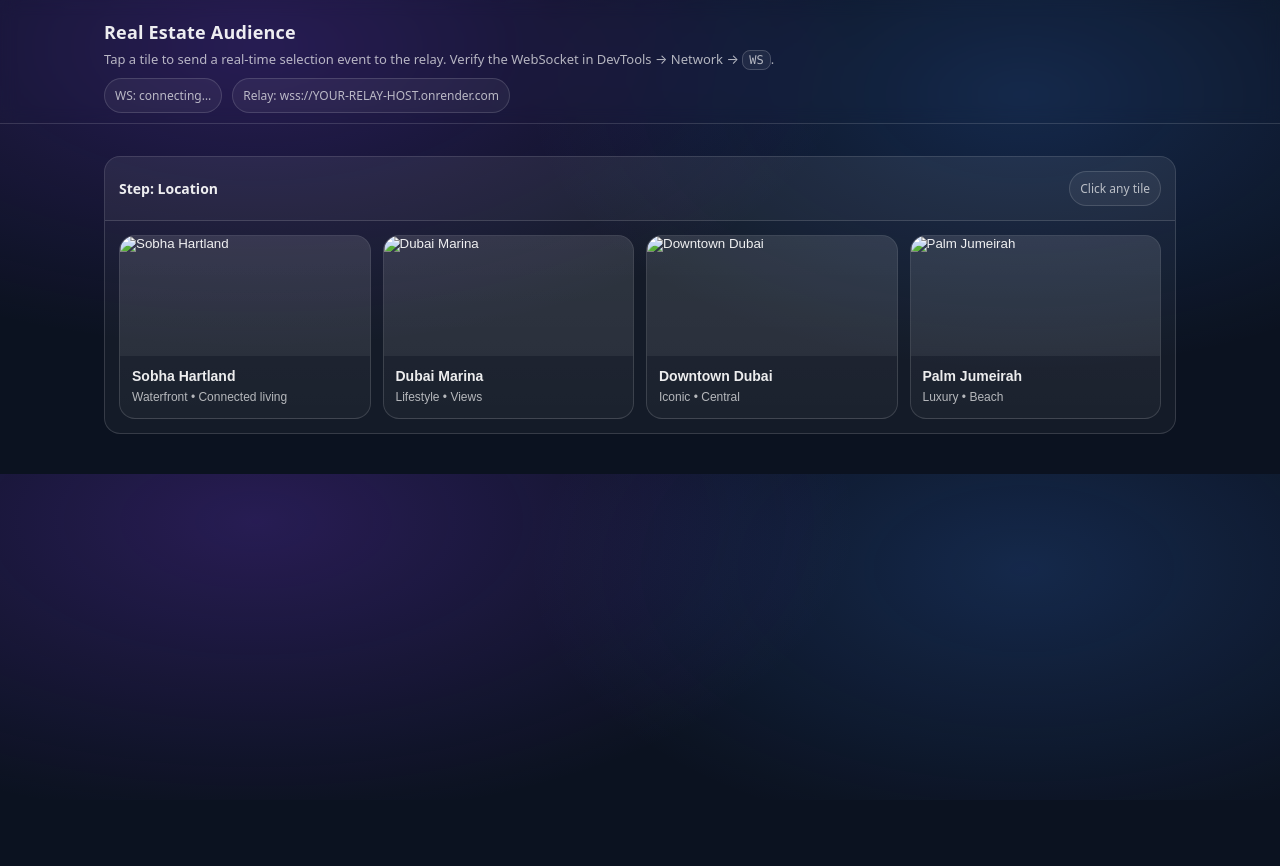
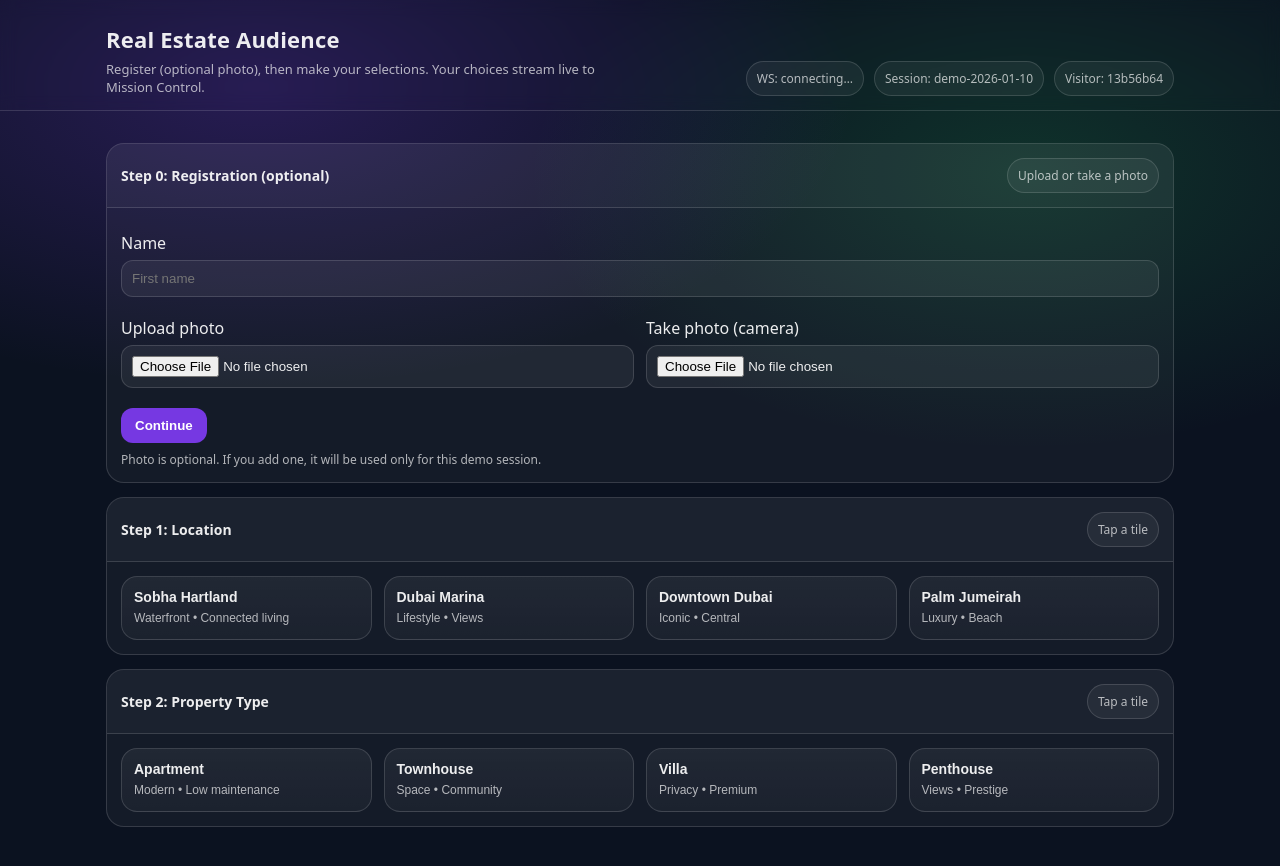
Before and after one commit to kellyssia/real-estate-audience-demo, a plain HTML site: page index.html in a window 1280 px wide. Before the commit the page ends 800 px from the top, so only its background shows below. Drawn offline with Linux system fonts and the light colour scheme.

Commit message:
Replace index with new fancy audience + registration

```diff
--- a/index.html
+++ b/index.html
@@ -6,260 +6,276 @@
   <title>Real Estate Audience</title>
 
   <style>
-      :root {
-        --bg: #0b1220;
-        --card: rgba(255, 255, 255, 0.06);
-        --card2: rgba(255, 255, 255, 0.09);
-        --text: rgba(255, 255, 255, 0.92);
-        --muted: rgba(255, 255, 255, 0.68);
-        --border: rgba(255, 255, 255, 0.14);
-        --accent: #7c3aed;
+    :root{
+      --bg:#0b1220;
+      --card:rgba(255,255,255,.06);
+      --card2:rgba(255,255,255,.09);
+      --text:rgba(255,255,255,.92);
+      --muted:rgba(255,255,255,.68);
+      --border:rgba(255,255,255,.14);
+      --accent:#7c3aed;
+      --accent2:#22c55e;
     }
-
-      * { box-sizing: border-box; }
-      body {
-        margin: 0;
+    *{box-sizing:border-box}
+    body{
+      margin:0;
       font-family: ui-sans-serif, system-ui, -apple-system, Segoe UI, Roboto, Helvetica, Arial;
-        background: radial-gradient(1200px 600px at 20% 10%, rgba(124,58,237,0.25), transparent 50%),
-                    radial-gradient(900px 500px at 80% 20%, rgba(59,130,246,0.20), transparent 55%),
+      background:
+        radial-gradient(1200px 600px at 20% 10%, rgba(124,58,237,0.25), transparent 50%),
+        radial-gradient(900px 500px at 80% 20%, rgba(34,197,94,0.18), transparent 55%),
         var(--bg);
-        color: var(--text);
+      color:var(--text);
     }
-
-      header {
-        padding: 20px 18px 10px;
-        border-bottom: 1px solid var(--border);
+    a{color:inherit;text-decoration:none}
+    .wrap{max-width:1100px;margin:0 auto;padding:0 16px}
+    header{
+      padding:24px 0 14px;
+      border-bottom:1px solid var(--border);
       backdrop-filter: blur(8px);
     }
-
-      .wrap {
-        max-width: 1100px;
-        margin: 0 auto;
-        padding: 0 14px;
+    .hero{
+      display:flex;flex-wrap:wrap;gap:14px;align-items:flex-end;justify-content:space-between;
     }
-
-      h1 {
-        margin: 0;
-        font-size: 18px;
-        letter-spacing: 0.2px;
+    .hero h1{
+      margin:0;
+      font-size:22px;
+      letter-spacing:.2px;
     }
-
-      .sub {
-        margin: 6px 0 0;
-        color: var(--muted);
-        font-size: 13px;
+    .hero p{
+      margin:6px 0 0;
+      color:var(--muted);
+      font-size:13px;
+      max-width:72ch;
     }
-
-      .statusbar {
-        margin-top: 10px;
-        display: flex;
-        gap: 10px;
-        flex-wrap: wrap;
+    .pills{display:flex;gap:10px;flex-wrap:wrap;margin-top:12px}
+    .pill{
+      padding:8px 10px;
+      border:1px solid var(--border);
+      background:rgba(255,255,255,0.05);
+      border-radius:999px;
+      font-size:12px;
+      color:var(--muted);
     }
-
-      .pill {
-        padding: 8px 10px;
-        border: 1px solid var(--border);
-        background: rgba(255,255,255,0.05);
-        border-radius: 999px;
-        font-size: 12px;
-        color: var(--muted);
+    main{padding:18px 0 44px}
+    .panel{
+      border:1px solid var(--border);
+      background:rgba(255,255,255,0.04);
+      border-radius:18px;
+      overflow:hidden;
+      margin-top:14px;
     }
-
-      main {
-        padding: 18px 0 40px;
+    .panelHead{
+      display:flex;align-items:center;justify-content:space-between;
+      padding:14px 14px;
+      border-bottom:1px solid var(--border);
+      background:rgba(255,255,255,0.03);
     }
-
-      .panel {
-        border: 1px solid var(--border);
-        background: rgba(255,255,255,0.04);
-        border-radius: 16px;
-        overflow: hidden;
-        margin-top: 14px;
+    .panelHead strong{font-size:14px}
+    .grid{
+      display:grid;
+      gap:12px;
+      padding:14px;
+      grid-template-columns:repeat(4,minmax(0,1fr));
     }
-
-      .panelHead {
-        display: flex;
-        align-items: center;
-        justify-content: space-between;
-        padding: 14px 14px;
-        border-bottom: 1px solid var(--border);
-        background: rgba(255,255,255,0.03);
+    @media (max-width:980px){.grid{grid-template-columns:repeat(2,minmax(0,1fr))}}
+    @media (max-width:520px){.grid{grid-template-columns:1fr}}
+    .tile{
+      border:1px solid var(--border);
+      background:linear-gradient(180deg,var(--card),rgba(255,255,255,0.03));
+      border-radius:16px;
+      overflow:hidden;
+      cursor:pointer;
+      padding:0;
+      text-align:left;
+      color:var(--text);
+      transition:transform 120ms ease,border-color 120ms ease,background 120ms ease;
+      display:block;
+      width:100%;
     }
-
-      .panelHead strong {
-        font-size: 14px;
+    .tile:hover{
+      transform:translateY(-2px);
+      border-color:rgba(124,58,237,0.55);
+      background:linear-gradient(180deg,var(--card2),rgba(255,255,255,0.03));
     }
-
-      .grid {
-        display: grid;
-        gap: 12px;
-        padding: 14px;
-        grid-template-columns: repeat(4, minmax(0, 1fr));
+    .thumb{
+      height:120px;
+      width:100%;
+      object-fit:cover;
+      background:rgba(255,255,255,.06);
+      display:block;
     }
-
-      @media (max-width: 980px) {
-        .grid { grid-template-columns: repeat(2, minmax(0, 1fr)); }
+    .tileBody{padding:12px 12px 14px}
+    .tileTitle{margin:0 0 6px;font-weight:800;font-size:14px}
+    .tileMeta{margin:0;color:var(--muted);font-size:12px}
+    .row{display:flex;gap:12px;flex-wrap:wrap}
+    .field{
+      flex:1 1 240px;
+      display:flex;
+      flex-direction:column;
+      gap:6px;
+      margin:10px 0;
     }
-      @media (max-width: 520px) {
-        .grid { grid-template-columns: 1fr; }
+    input{
+      padding:10px 10px;
+      border-radius:12px;
+      border:1px solid var(--border);
+      background:rgba(255,255,255,0.06);
+      color:var(--text);
+      outline:none;
     }
-
-      .tile {
-        border: 1px solid var(--border);
-        background: linear-gradient(180deg, var(--card), rgba(255,255,255,0.03));
-        border-radius: 16px;
-        overflow: hidden;
-        cursor: pointer;
-        padding: 0;
-        text-align: left;
-        color: var(--text);
-        transition: transform 120ms ease, border-color 120ms ease, background 120ms ease;
+    .btn{
+      border:none;
+      cursor:pointer;
+      padding:10px 14px;
+      border-radius:12px;
+      background:rgba(124,58,237,0.95);
+      color:white;
+      font-weight:800;
     }
-
-      .tile:hover {
-        transform: translateY(-2px);
-        border-color: rgba(124,58,237,0.55);
-        background: linear-gradient(180deg, var(--card2), rgba(255,255,255,0.03));
+    .btn:disabled{opacity:.6;cursor:not-allowed}
+    .subnote{color:var(--muted);font-size:12px;margin:8px 0 0}
+    .preview{
+      display:flex;
+      align-items:center;
+      gap:12px;
+      margin-top:10px;
     }
-
-      .thumb {
-        height: 120px;
-        background: rgba(255,255,255,0.06);
-        display: block;
-        width: 100%;
-        object-fit: cover;
+    .avatar{
+      width:56px;height:56px;border-radius:14px;
+      background:rgba(255,255,255,0.08);
+      border:1px solid rgba(255,255,255,0.16);
+      object-fit:cover;
+      display:none;
     }
-
-      .tileBody {
-        padding: 12px 12px 14px;
+    .toast{
+      position:fixed;
+      left:50%;
+      bottom:18px;
+      transform:translateX(-50%);
+      background:rgba(0,0,0,0.65);
+      border:1px solid rgba(255,255,255,0.18);
+      color:rgba(255,255,255,0.92);
+      padding:10px 12px;
+      border-radius:12px;
+      font-size:13px;
+      opacity:0;
+      pointer-events:none;
+      transition:opacity 180ms ease;
+      max-width:92vw;
+      text-align:center;
     }
-
-      .tileTitle {
-        font-weight: 700;
-        font-size: 14px;
-        margin: 0 0 6px;
-      }
-
-      .tileMeta {
-        margin: 0;
-        font-size: 12px;
-        color: var(--muted);
-      }
-
-      .toast {
-        position: fixed;
-        left: 50%;
-        bottom: 18px;
-        transform: translateX(-50%);
-        background: rgba(0,0,0,0.65);
-        border: 1px solid rgba(255,255,255,0.18);
-        color: rgba(255,255,255,0.92);
-        padding: 10px 12px;
-        border-radius: 12px;
-        font-size: 13px;
-        opacity: 0;
-        pointer-events: none;
-        transition: opacity 180ms ease;
-        max-width: 92vw;
-        text-align: center;
-      }
-      .toast.show { opacity: 1; }
-      .kbd {
-        font-family: ui-monospace, SFMono-Regular, Menlo, Monaco, Consolas, monospace;
-        font-size: 12px;
-        padding: 2px 6px;
-        border: 1px solid rgba(255,255,255,0.18);
-        border-radius: 8px;
-        background: rgba(255,255,255,0.06);
-      }
+    .toast.show{opacity:1}
   </style>
 </head>
 
 <body>
   <header>
     <div class="wrap">
+      <div class="hero">
+        <div>
           <h1>Real Estate Audience</h1>
-        <p class="sub">
-          Tap a tile to send a real-time selection event to the relay.
-          Verify the WebSocket in DevTools → Network → <span class="kbd">WS</span>.
-        </p>
-        <div class="statusbar">
+          <p>Register (optional photo), then make your selections. Your choices stream live to Mission Control.</p>
+        </div>
+        <div class="pills">
           <div class="pill" id="wsStatus">WS: connecting…</div>
-          <div class="pill" id="relayUrl">Relay: (not set)</div>
+          <div class="pill" id="sessionPill">Session: —</div>
+          <div class="pill" id="visitorPill">Visitor: —</div>
+        </div>
       </div>
     </div>
   </header>
 
   <main>
     <div class="wrap">
+
+      <!-- REGISTRATION -->
+      <div class="panel" id="regPanel">
+        <div class="panelHead">
+          <strong>Step 0: Registration (optional)</strong>
+          <span class="pill">Upload or take a photo</span>
+        </div>
+        <div style="padding:14px;">
+          <div class="row">
+            <div class="field">
+              <label for="regName">Name</label>
+              <input id="regName" type="text" placeholder="First name" />
+            </div>
+          </div>
+
+          <div class="row">
+            <div class="field">
+              <label>Upload photo</label>
+              <input id="photoUpload" type="file" accept="image/*" />
+            </div>
+            <div class="field">
+              <label>Take photo (camera)</label>
+              <input id="photoCapture" type="file" accept="image/*" capture="user" />
+            </div>
+          </div>
+
+          <div class="preview">
+            <img id="photoPreview" class="avatar" alt="Preview" />
+            <div>
+              <button class="btn" id="continueBtn" type="button">Continue</button>
+              <div class="subnote" id="photoNote">Photo is optional. If you add one, it will be used only for this demo session.</div>
+            </div>
+          </div>
+        </div>
+      </div>
+
+      <!-- STEP: LOCATION -->
       <div class="panel">
         <div class="panelHead">
-            <strong>Step: Location</strong>
-            <span class="pill">Click any tile</span>
+          <strong>Step 1: Location</strong>
+          <span class="pill">Tap a tile</span>
         </div>
-
         <div class="grid">
-            <!-- ✅ This tile matches your exact JSON example -->
-            <button
-              class="tile"
-              type="button"
+          <button class="tile" type="button"
             data-ws-event="selection"
             data-step="location"
             data-choice-key="sobha-hartland"
             data-choice-label="Sobha Hartland"
-              data-choice-image="/assets/locations/sobha-hartland.jpg"
-            >
-              <img class="thumb" src="/assets/locations/sobha-hartland.jpg" alt="Sobha Hartland" />
+            data-choice-image="/assets/locations/sobha-hartland.jpg">
+            <img class="thumb" src="/assets/locations/sobha-hartland.jpg" alt="Sobha Hartland" onerror="this.style.display='none'"/>
             <div class="tileBody">
               <p class="tileTitle">Sobha Hartland</p>
               <p class="tileMeta">Waterfront • Connected living</p>
             </div>
           </button>
 
-            <!-- Extra tiles (safe to delete) -->
-            <button
-              class="tile"
-              type="button"
+          <button class="tile" type="button"
             data-ws-event="selection"
             data-step="location"
             data-choice-key="dubai-marina"
             data-choice-label="Dubai Marina"
-              data-choice-image="/assets/locations/dubai-marina.jpg"
-            >
-              <img class="thumb" src="/assets/locations/dubai-marina.jpg" alt="Dubai Marina" />
+            data-choice-image="/assets/locations/dubai-marina.jpg">
+            <img class="thumb" src="/assets/locations/dubai-marina.jpg" alt="Dubai Marina" onerror="this.style.display='none'"/>
             <div class="tileBody">
               <p class="tileTitle">Dubai Marina</p>
               <p class="tileMeta">Lifestyle • Views</p>
             </div>
           </button>
 
-            <button
-              class="tile"
-              type="button"
+          <button class="tile" type="button"
             data-ws-event="selection"
             data-step="location"
             data-choice-key="downtown-dubai"
             data-choice-label="Downtown Dubai"
-              data-choice-image="/assets/locations/downtown-dubai.jpg"
-            >
-              <img class="thumb" src="/assets/locations/downtown-dubai.jpg" alt="Downtown Dubai" />
+            data-choice-image="/assets/locations/downtown-dubai.jpg">
+            <img class="thumb" src="/assets/locations/downtown-dubai.jpg" alt="Downtown Dubai" onerror="this.style.display='none'"/>
             <div class="tileBody">
               <p class="tileTitle">Downtown Dubai</p>
               <p class="tileMeta">Iconic • Central</p>
             </div>
           </button>
 
-            <button
-              class="tile"
-              type="button"
+          <button class="tile" type="button"
             data-ws-event="selection"
             data-step="location"
             data-choice-key="palm-jumeirah"
             data-choice-label="Palm Jumeirah"
-              data-choice-image="/assets/locations/palm-jumeirah.jpg"
-            >
-              <img class="thumb" src="/assets/locations/palm-jumeirah.jpg" alt="Palm Jumeirah" />
+            data-choice-image="/assets/locations/palm-jumeirah.jpg">
+            <img class="thumb" src="/assets/locations/palm-jumeirah.jpg" alt="Palm Jumeirah" onerror="this.style.display='none'"/>
             <div class="tileBody">
               <p class="tileTitle">Palm Jumeirah</p>
               <p class="tileMeta">Luxury • Beach</p>
@@ -267,64 +283,183 @@
           </button>
         </div>
       </div>
+
+      <!-- STEP: PROPERTY TYPE -->
+      <div class="panel">
+        <div class="panelHead">
+          <strong>Step 2: Property Type</strong>
+          <span class="pill">Tap a tile</span>
+        </div>
+        <div class="grid">
+          <button class="tile" type="button"
+            data-ws-event="selection"
+            data-step="propertyType"
+            data-choice-key="apartment"
+            data-choice-label="Apartment"
+            data-choice-image="/assets/property/apartment.jpg">
+            <img class="thumb" src="/assets/property/apartment.jpg" alt="Apartment" onerror="this.style.display='none'"/>
+            <div class="tileBody">
+              <p class="tileTitle">Apartment</p>
+              <p class="tileMeta">Modern • Low maintenance</p>
+            </div>
+          </button>
+
+          <button class="tile" type="button"
+            data-ws-event="selection"
+            data-step="propertyType"
+            data-choice-key="townhouse"
+            data-choice-label="Townhouse"
+            data-choice-image="/assets/property/townhouse.jpg">
+            <img class="thumb" src="/assets/property/townhouse.jpg" alt="Townhouse" onerror="this.style.display='none'"/>
+            <div class="tileBody">
+              <p class="tileTitle">Townhouse</p>
+              <p class="tileMeta">Space • Community</p>
+            </div>
+          </button>
+
+          <button class="tile" type="button"
+            data-ws-event="selection"
+            data-step="propertyType"
+            data-choice-key="villa"
+            data-choice-label="Villa"
+            data-choice-image="/assets/property/villa.jpg">
+            <img class="thumb" src="/assets/property/villa.jpg" alt="Villa" onerror="this.style.display='none'"/>
+            <div class="tileBody">
+              <p class="tileTitle">Villa</p>
+              <p class="tileMeta">Privacy • Premium</p>
+            </div>
+          </button>
+
+          <button class="tile" type="button"
+            data-ws-event="selection"
+            data-step="propertyType"
+            data-choice-key="penthouse"
+            data-choice-label="Penthouse"
+            data-choice-image="/assets/property/penthouse.jpg">
+            <img class="thumb" src="/assets/property/penthouse.jpg" alt="Penthouse" onerror="this.style.display='none'"/>
+            <div class="tileBody">
+              <p class="tileTitle">Penthouse</p>
+              <p class="tileMeta">Views • Prestige</p>
+            </div>
+          </button>
+        </div>
+      </div>
+
     </div>
   </main>
 
   <div class="toast" id="toast"></div>
 
-    <!-- ✅ SET YOUR RELAY URL HERE -->
+  <!-- ✅ REAL relay WebSocket URL -->
   <script>
-      // IMPORTANT: Replace with your actual deployed relay URL
-      // Example: window.__RELAY_WSS_URL__ = "wss://real-estate-live-demo.onrender.com";
-      window.__RELAY_WSS_URL__ = "wss://YOUR-RELAY-HOST.onrender.com";
+    window.__RELAY_WSS_URL__ = "wss://real-estate-live-demo.onrender.com";
   </script>
 
-    <!-- ✅ Load the WS client -->
+  <!-- ✅ Demo session + visitor -->
+  <script>
+    const sessionId = "demo-" + new Date().toISOString();
+    const visitorId = localStorage.getItem("visitorId") || crypto.randomUUID();
+    localStorage.setItem("visitorId", visitorId);
+
+    document.getElementById("sessionPill").textContent = "Session: " + sessionId.split("T")[0];
+    document.getElementById("visitorPill").textContent = "Visitor: " + visitorId.slice(0, 8);
+  </script>
+
+  <!-- ✅ WS client (must exist at /ws-client.js) -->
   <script src="/ws-client.js"></script>
 
-    <!-- ✅ Click handler that sends selection events -->
   <script>
     const toastEl = document.getElementById("toast");
     const wsStatusEl = document.getElementById("wsStatus");
-      const relayUrlEl = document.getElementById("relayUrl");
+    const previewImg = document.getElementById("photoPreview");
+    let photoUrl = null;
 
-      function toast(msg) {
+    function toast(msg){
       toastEl.textContent = msg;
       toastEl.classList.add("show");
       setTimeout(() => toastEl.classList.remove("show"), 1400);
     }
 
-      function refreshStatus() {
+    function refreshWsStatus(){
       const st = window.RealEstateWS?.status?.();
       if (!st) return;
-
-        relayUrlEl.textContent = "Relay: " + st.url;
-
-        // WebSocket readyState:
-        // 0 CONNECTING, 1 OPEN, 2 CLOSING, 3 CLOSED
       const rs = st.readyState;
       const label =
         rs === 0 ? "connecting…" :
         rs === 1 ? "OPEN ✅" :
         rs === 2 ? "closing…" :
         rs === 3 ? "CLOSED ❌" : String(rs);
-
       wsStatusEl.textContent = "WS: " + label;
     }
+    setInterval(refreshWsStatus, 600);
+    refreshWsStatus();
 
-      setInterval(refreshStatus, 600);
-      refreshStatus();
+    async function uploadPhoto(file){
+      const form = new FormData();
+      form.append("photo", file);
+      form.append("sessionId", sessionId);
+      form.append("visitorId", visitorId);
 
+      // Upload goes to relay over HTTPS
+      const res = await fetch("https://real-estate-live-demo.onrender.com/upload", {
+        method: "POST",
+        body: form
+      });
+      if (!res.ok) throw new Error("Upload failed: " + res.status);
+      const data = await res.json();
+      return data.photoUrl;
+    }
+
+    async function handlePhotoSelect(e){
+      const file = e.target.files && e.target.files[0];
+      if (!file) return;
+
+      previewImg.src = URL.createObjectURL(file);
+      previewImg.style.display = "block";
+      toast("Uploading photo…");
+
+      try{
+        photoUrl = await uploadPhoto(file);
+        toast("Photo ready ✅");
+      }catch(err){
+        console.error(err);
+        toast("Photo upload failed");
+        photoUrl = null;
+      }
+    }
+
+    document.getElementById("photoUpload").addEventListener("change", handlePhotoSelect);
+    document.getElementById("photoCapture").addEventListener("change", handlePhotoSelect);
+
+    document.getElementById("continueBtn").addEventListener("click", () => {
+      const name = (document.getElementById("regName").value || "Guest").trim();
+
+      window.RealEstateWS?.sendSelection?.({
+        eventType: "registration",
+        sessionId,
+        visitorId,
+        name,
+        photoUrl
+      });
+
+      document.getElementById("regPanel").style.display = "none";
+      toast("Registered ✅");
+    });
+
+    // Global click -> WS (only on elements with data-ws-event)
     document.addEventListener("click", (e) => {
-        const tile = e.target.closest("[data-ws-event]");
-        if (!tile) return;
+      const el = e.target.closest("[data-ws-event]");
+      if (!el) return;
 
       const payload = {
-          eventType: tile.dataset.wsEvent,
-          step: tile.dataset.step,
-          choiceKey: tile.dataset.choiceKey,
-          choiceLabel: tile.dataset.choiceLabel,
-          choiceImage: tile.dataset.choiceImage,
+        eventType: el.dataset.wsEvent,
+        sessionId,
+        visitorId,
+        photoUrl,
+        step: el.dataset.step,
+        choiceKey: el.dataset.choiceKey,
+        choiceLabel: el.dataset.choiceLabel,
+        choiceImage: el.dataset.choiceImage
       };
 
       const sent = window.RealEstateWS?.sendSelection?.(payload);
```
Lines whose indentation alone changed are shown as unchanged.
